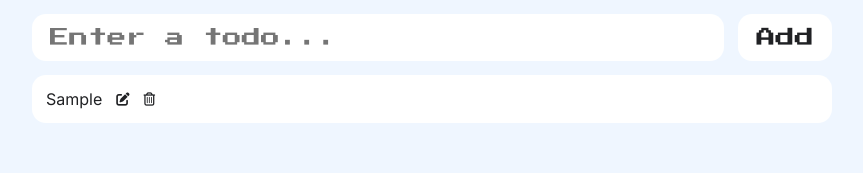
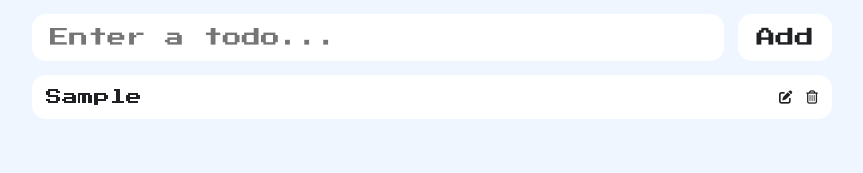
Before and after one commit to wesleyfranks/ReactJS-ToDo, a React (Vite) app: page / in a window 1280 px wide. Both pictures are taken after typing "Sample" into the empty fields and a click on the button "Add". Shown: the top 173 px of the page, without its empty margins (208-1071 px from the left). Built offline with nearby package versions, Linux system fonts and the light colour scheme.

Commit message:
fixed css bug. Children for todoCard in wrong dive

```diff
--- a/src/components/TodoCard.jsx
+++ b/src/components/TodoCard.jsx
@@ -4,8 +4,9 @@
   const {children, handleDeleteTodo, index, handleEditTodo} = props
   return (
     <li className='todoItem' >
+      {children}
         <div className='actionsContainer'>
-            {children}
+            <div className='actionsButtons'>
               <button onClick={() => {
                 handleEditTodo(index)
               }}>
@@ -17,6 +18,7 @@
                 <i className="fa-regular fa-trash-can"></i>
               </button>
             </div>
+        </div>
     </li>
   )
 }
--- a/src/index.css
+++ b/src/index.css
@@ -1,5 +1,5 @@
 * {
-  font-family: 'Inter', sans-serif;
+  font-family: 'Press Start 2P', sans-serif;
   margin: 0;
   padding: 0;
   box-sizing: border-box;
@@ -63,7 +63,7 @@
 }
 
 p {
-  font-size: 0.9em;
+  font-size: .8em;
 }
 
 .main {
@@ -74,7 +74,6 @@
 
 .todoItem {
   display: flex;
-  align-items: center;
   gap: 14px;
   padding: 14px;
   border-radius: 14px;
@@ -83,11 +82,18 @@
 
 .todoItem p {
   flex: 1;
+  word-wrap: break-word;
 }
 
 .actionsContainer {
   display: flex;
-  align-items: center;
+
+  justify-content: space-between;
+  gap: 14px;
+}
+
+.actionsButtons{
+  display: flex;
   gap: 14px;
 }
 
```
Also changed, not shown: 7 other files (tests, documents, lock files or other folders). Lines whose indentation alone changed are shown as unchanged.
